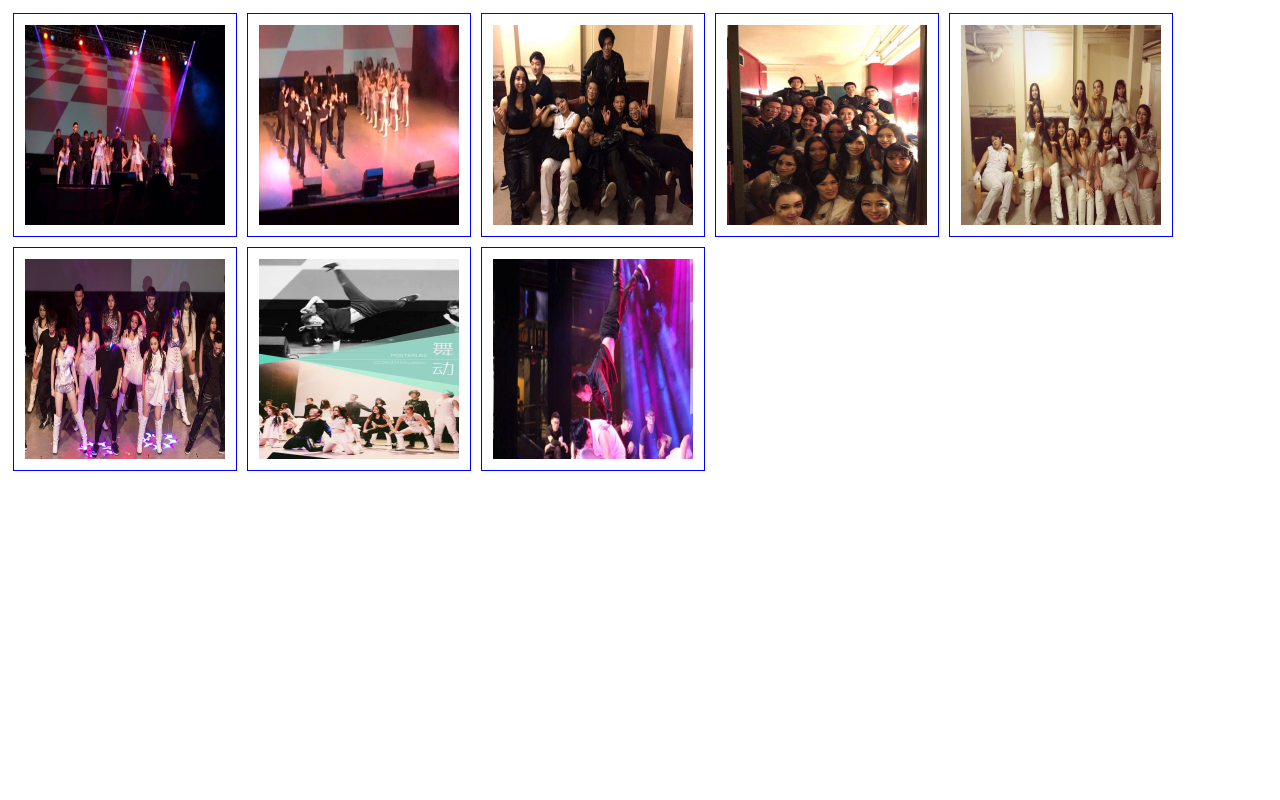
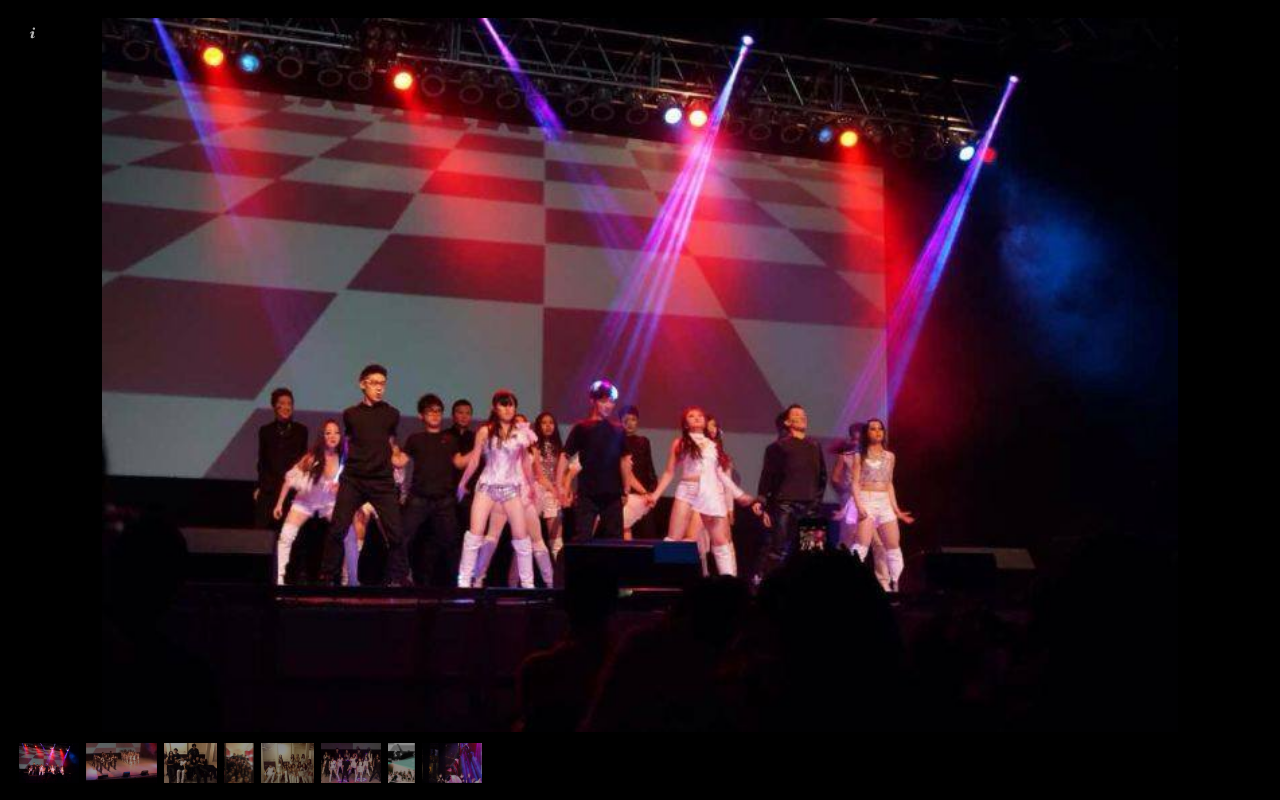
Before and after one commit to Gao233/dancasweb, a plain HTML site: page 2015Spring.html in a window 1280 px wide. Drawn offline with nearby package versions, Linux system fonts and the light colour scheme.

Commit message:
Gallery updated

```diff
--- a/2015Spring.html
+++ b/2015Spring.html
@@ -1,76 +1,62 @@
 <html>
 <head>
 <style>
-div.img {
-    margin: 5px;
-    padding: 5px;
-    border: 1px solid #0000ff;
-    height: auto;
-    width: auto;
-    float: left;
-    text-align: center;
-}
 
-div.img img {
-    display: inline;
-    margin: 5px;
-    border: 1px solid #ffffff;
-}
+.galleria{ width: 100%; height: 100%; background: #000 }
 
-div.img a:hover img {
-    border:1px solid #0000ff;
-}
+</style>
 
-div.desc {
-    text-align: center;
-    font-weight: normal;
-    width: 120px;
-    margin: 5px;
-}
-</style>
+<script src="http://ajax.googleapis.com/ajax/libs/jquery/1/jquery.js"></script>
+<script src="galleria/galleria-1.4.2.min.js"></script>
+
 </head>
-<body>
+<body bgcolor="#000">
 
-<div class="img">
-  <a target="_blank" href="2015Spring/2015.jpg">
-    <img src="2015Spring/2015.jpg" alt="Klematis" style="width: 200px; height: 200px">
-  </a>
+<div class="galleria">
+
+  <div class="img">
+    <img src="2015Spring/2015.jpg" alt="Klematis">
+
 </div>
 
 <div class="img">
-  <a target="_blank" href="2015Spring/2015a.jpg">
-    <img src="2015Spring/2015a.jpg" alt="Klematis" style="width: 200px; height: 200px">
-  </a>
+
+    <img src="2015Spring/2015a.jpg" alt="Klematis">
+
 </div>
 <div class="img">
-  <a target="_blank" href="2015Spring/2015b.jpg">
-    <img src="2015Spring/2015b.jpg" alt="Klematis" style="width: 200px; height: 200px">
-  </a>
+
+    <img src="2015Spring/2015b.jpg" alt="Klematis">
+
 </div>
 <div class="img">
-  <a target="_blank" href="2015Spring/2015h.jpg">
-    <img src="2015Spring/2015h.jpg" alt="Klematis" style="width: 200px; height: 200px">
-  </a>
+
+    <img src="2015Spring/2015h.jpg" alt="Klematis" >
+
 </div>
 <div class="img">
-  <a target="_blank" href="2015Spring/2015w.jpg">
-    <img src="2015Spring/2015w.jpg" alt="Klematis" style="width: 200px; height: 200px">
-  </a>
+
+    <img src="2015Spring/2015w.jpg" alt="Klematis" >
+
 </div>
 <div class="img">
-  <a target="_blank" href="2015Spring/20152.jpg">
-    <img src="2015Spring/20152.jpg" alt="Klematis" style="width: 200px; height: 200px">
-  </a>
+    <img src="2015Spring/20152.jpg" alt="Klematis" >
 </div>
 <div class="img">
-  <a target="_blank" href="2015Spring/wudong.jpg">
-    <img src="2015Spring/wudong.jpg" alt="Klematis" style="width: 200px; height: 200px">
-  </a>
+
+    <img src="2015Spring/wudong.jpg" alt="Klematis" >
+
 </div>
 <div class="img">
-  <a target="_blank" href="2015Spring/yangnian.jpg">
-    <img src="2015Spring/yangnian.jpg" alt="Klematis" style="width: 200px; height: 200px">
-  </a>
+
+    <img src="2015Spring/yangnian.jpg" alt="Klematis">
+
 </div>
+</div>
+
+<script>
+    Galleria.loadTheme('galleria/themes/classic/galleria.classic.min.js');
+        Galleria.run('.galleria');
+</script>
 </body>
 </html>
```
Also changed, not shown: 2014Spring.html (+12 -25 lines), About.html (+23 -12 lines), madeAsia.html (+13 -25 lines), routine.html (+14 -25 lines), README.md (added), profile/ju.jpg (added), profile/qianrensi.jpg (added).
